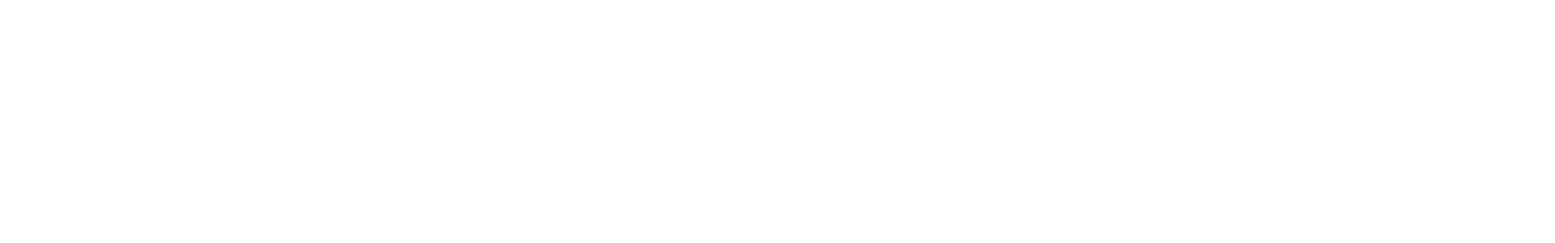
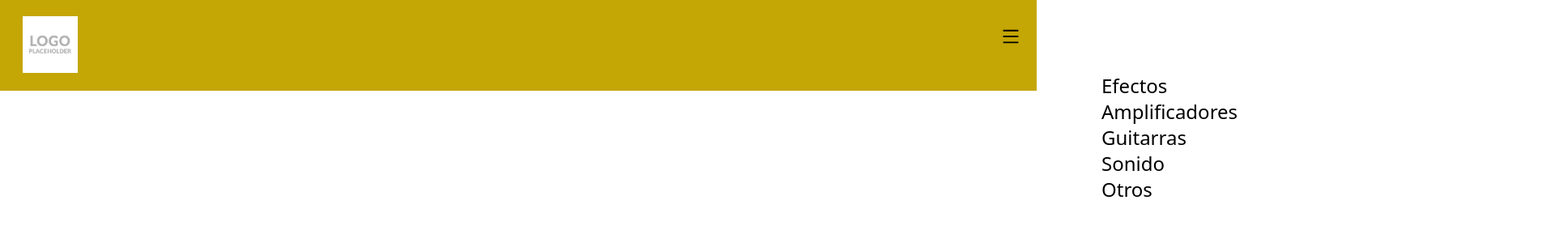
Before and after one commit to taciano-pacchialat/e-commerce, a Next.js app: page / in a window 1280 px wide. Shown: the top 300 px of the page at 81% size, 1920 px wide, since content can reach past the window. Built offline with nearby package versions, Linux system fonts and the light colour scheme.

Commit message:
navbar done :)

```diff
--- a/app/layout.tsx
+++ b/app/layout.tsx
@@ -2,9 +2,7 @@
 
 import { ReactNode, useState } from "react";
 import "./globals.css";
-import dynamic from "next/dynamic";
-
-const Navbar = dynamic(() => import("@/components/navbar"), { ssr: false });
+import Navbar from "@/components/navbar";
 
 interface RootLayoutProps {
   children: ReactNode;
@@ -20,7 +18,7 @@
   return (
     <html lang="en" className="h-screen w-screen">
       <body className="w-full h-full">
-        {isOpen && <Navbar isOpen={isOpen} toggleNavbar={toggleNavbar} />}
+        <Navbar isOpen={isOpen} toggleNavbar={toggleNavbar} />
         {children}
       </body>
     </html>
--- a/components/navbar.tsx
+++ b/components/navbar.tsx
@@ -13,32 +13,31 @@
 
 const Navbar: React.FC<NavbarProps> = ({ isOpen, toggleNavbar }) => {
   return (
-    <nav className="bg-lightbrown w-screen h-4/5 flex flex-col shadow-lg">
+    <nav
+      className={`bg-lightbrown w-screen transition-height duration-300 ${
+        isOpen ? "h-4/5" : "h-28"
+      }`}
+    >
       <div className="flex flex-row justify-between">
         <Image src={logoPlaceholder} alt="logo" className="self-center w-24 pt-5 pl-7" />
-        <NavbarIcon icon={isOpen ? <AiOutlineClose /> : <AiOutlineMenu />} onClick={toggleNavbar} />
+        <i className="pr-5 curson-pointer text-2xl self-center" onClick={toggleNavbar}>
+          {isOpen ? <AiOutlineClose /> : <AiOutlineMenu />}
+        </i>
       </div>
-      <div className="w-full h-full flex flex-col justify-evenly items-start pl-10">
-        <NavbarLink {...{ props: { whereto: "/", text: "Efectos" } }} />
-        <NavbarLink {...{ props: { whereto: "/", text: "Amplificadores" } }} />
-        <NavbarLink {...{ props: { whereto: "/", text: "Guitarras" } }} />
-        <NavbarLink {...{ props: { whereto: "/", text: "Sonido" } }} />
-        <NavbarLink {...{ props: { whereto: "/", text: "Otros" } }} />
+      <div
+        className={`w-full h-full pl-10 pb-40 transition-transform duration-300 ease-in-out ${
+          isOpen ? "translate-x-0" : "translate-x-full"
+        }`}
+      >
+        <ul className="w-full h-full flex flex-col justify-evenly items-start pl-10">
+          <NavbarLink {...{ props: { whereto: "/", text: "Efectos" } }} />
+          <NavbarLink {...{ props: { whereto: "/", text: "Amplificadores" } }} />
+          <NavbarLink {...{ props: { whereto: "/", text: "Guitarras" } }} />
+          <NavbarLink {...{ props: { whereto: "/", text: "Sonido" } }} />
+          <NavbarLink {...{ props: { whereto: "/", text: "Otros" } }} />
+        </ul>
       </div>
     </nav>
-  );
-};
-
-interface NavbarIconProps {
-  icon: ReactNode;
-  onClick: () => void;
-}
-
-const NavbarIcon: React.FC<NavbarIconProps> = ({ icon, onClick }: NavbarIconProps) => {
-  return (
-    <i className="pr-5 curson-pointer text-2xl self-center" onClick={onClick}>
-      {icon}
-    </i>
   );
 };
 
@@ -46,14 +45,14 @@
   //TODO change the logo based on the state of the navbar
   //TODO make each link and arrow unify and love each other
   return (
-    <div className="w-full flex flex-row justify-between items-center pr-14">
+    <li className="w-full flex flex-row justify-between items-center pr-14">
       <Link href={props.whereto} className="text-2xl cursor-pointer">
         {props.text}
       </Link>
       <i className="text-lg">
         <BsChevronRight />
       </i>
-    </div>
+    </li>
   );
 };
 
--- a/tailwind.config.ts
+++ b/tailwind.config.ts
@@ -16,5 +16,12 @@
     },
   },
   plugins: [],
+  corePlugins: {
+    transitionProperty: true,
+    transitionTimingFunction: true,
+    transitionDuration: true,
+    transform: true,
+    translate: true,
+  },
 };
 export default config;
```
